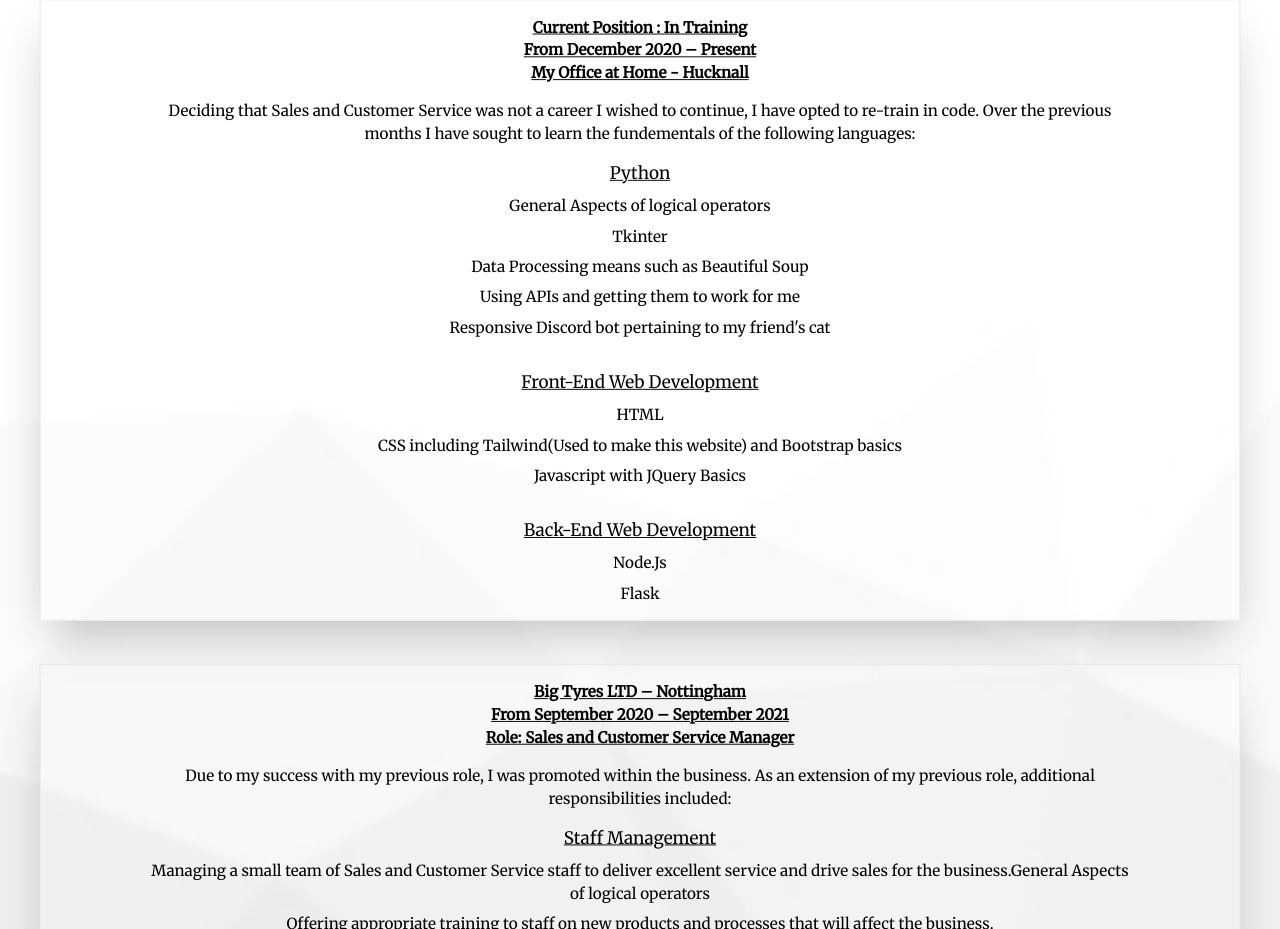
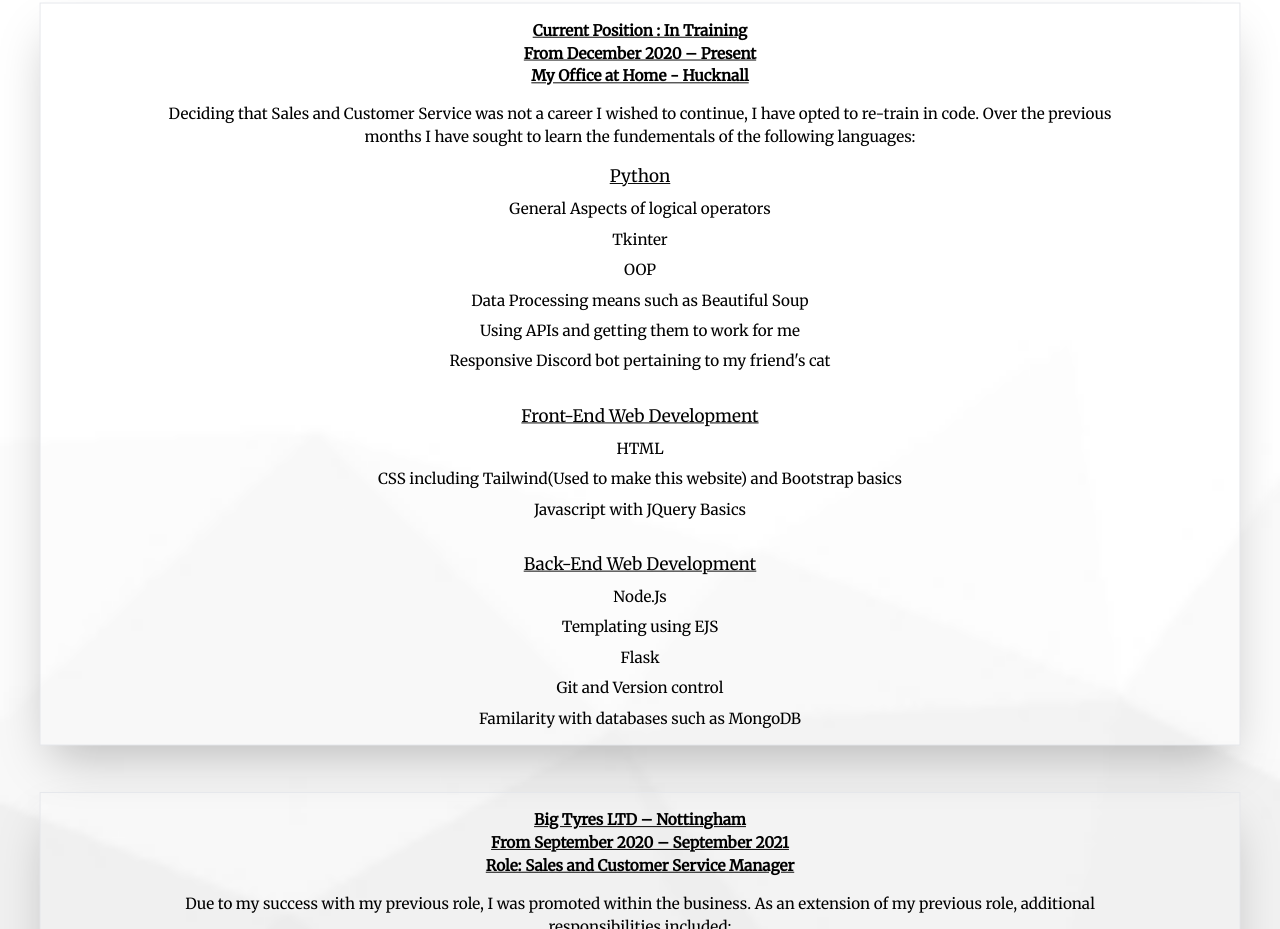
Before and after one commit to alexanderjamesfrancis/Alexs-Online-CV, a website: page employment-history.html in a window 1280 px wide. Shown: the part 246-1175 px from the top of the page. Drawn offline with Linux system fonts and the light colour scheme.

Commit message:
Add addtional employment points

```diff
--- a/employment-history.html
+++ b/employment-history.html
@@ -71,6 +71,7 @@
                   <h4 class="text-lg underline underline-offset-1">Python</h4>
                   <p>General Aspects of logical operators</p>
                   <p>Tkinter</p>
+                  <p>OOP</p>
                   <p>Data Processing means such as Beautiful Soup</p>
                   <p>Using APIs and getting them to work for me</p>
                   <p>Responsive Discord bot pertaining to my friend's cat</p>
@@ -84,7 +85,10 @@
                 <div class="space-y-2">
                   <h5 class="text-lg underline underline-offset-1">Back-End Web Development</h5>
                   <p>Node.Js</p>
+                  <p>Templating using EJS</p>
                   <p>Flask</p>
+                  <p>Git and Version control</p>
+                  <p>Familarity with databases such as MongoDB</p>
                 </div>
 
               </div>
```
